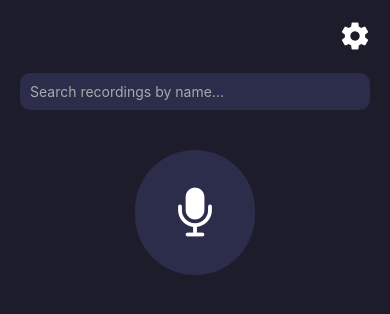
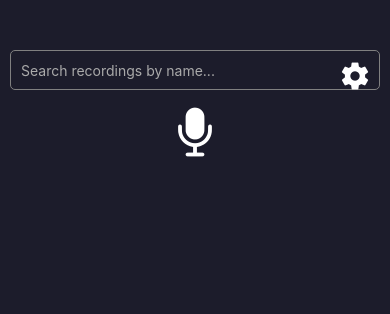
Before and after one commit to eungobs/Audio-Recording, a React Native app: screen / in a window 390 px wide. Shown: the top 314 px of the page. Built offline with nearby package versions, Linux system fonts and the light colour scheme.

Commit message:
settings added

```diff
--- a/App.js
+++ b/App.js
@@ -7,6 +7,8 @@ import {
   StyleSheet,
   FlatList,
   Alert,
+  Modal,
+  Linking
 } from 'react-native';
 import { Audio } from 'expo-av';
 import AsyncStorage from '@react-native-async-storage/async-storage';
@@ -19,6 +21,7 @@ export default function App() {
   const [currentlyPlaying, setCurrentlyPlaying] = useState(null);
   const [searchQuery, setSearchQuery] = useState('');
   const [filteredRecordings, setFilteredRecordings] = useState([]);
+  const [modalVisible, setModalVisible] = useState(false); // Modal visibility state
 
   // Start recording
   const startRecording = async () => {
@@ -150,13 +153,64 @@ export default function App() {
     }
   };
 
+  // Handle Settings option press
+  const handleSettingsOption = (option) => {
+    setModalVisible(false); // Close modal when an option is selected
+    if (option === 'Record Quality') {
+      // Implement record quality functionality
+      Alert.alert('Record Quality', 'Choose the recording quality here...');
+    } else if (option === 'Block Calls While Recording') {
+      // Implement block calls functionality
+      Alert.alert('Block Calls', 'Block incoming calls while recording...');
+    } else if (option === 'Privacy Policy') {
+      Linking.openURL('https://www.example.com/privacy-policy'); // Open privacy policy link
+    } else if (option === 'Permissions') {
+      Linking.openURL('https://www.example.com/permissions'); // Open permissions link
+    } else if (option === 'Contact Us') {
+      Linking.openURL('https://www.example.com/contact-us'); // Open contact us link
+    }
+  };
+
   useEffect(() => {
     loadRecordings();
   }, []);
 
   return (
     <View style={styles.container}>
-      <Ionicons name="settings-sharp" size={30} color="white" style={styles.settingsIcon} />
+      <TouchableOpacity onPress={() => setModalVisible(true)}>
+        <Ionicons name="settings-sharp" size={30} color="white" style={styles.settingsIcon} />
+      </TouchableOpacity>
+
+      {/* Modal for settings options */}
+      <Modal
+        transparent={true}
+        visible={modalVisible}
+        animationType="slide"
+        onRequestClose={() => setModalVisible(false)}
+      >
+        <View style={styles.modalContainer}>
+          <View style={styles.modalContent}>
+            <Text style={styles.modalOption} onPress={() => handleSettingsOption('Record Quality')}>
+              Record Quality
+            </Text>
+            <Text style={styles.modalOption} onPress={() => handleSettingsOption('Block Calls While Recording')}>
+              Block Calls While Recording
+            </Text>
+            <Text style={styles.modalOption} onPress={() => handleSettingsOption('Privacy Policy')}>
+              Privacy Policy
+            </Text>
+            <Text style={styles.modalOption} onPress={() => handleSettingsOption('Permissions')}>
+              Permissions
+            </Text>
+            <Text style={styles.modalOption} onPress={() => handleSettingsOption('Contact Us')}>
+              Contact Us
+            </Text>
+            <TouchableOpacity onPress={() => setModalVisible(false)}>
+              <Text style={styles.closeModal}>Close</Text>
+            </TouchableOpacity>
+          </View>
+        </View>
+      </Modal>
 
       <TextInput
         style={styles.searchBar}
@@ -204,33 +258,33 @@ const styles = StyleSheet.create({
   container: {
     flex: 1,
     backgroundColor: '#1c1c2b',
-    padding: 20,
-    alignItems: 'center',
+    paddingTop: 50,
+    paddingLeft: 10,
+    paddingRight: 10,
+  },
+  microphone: {
+    alignSelf: 'center',
+    marginBottom: 20,
+  },
+  settingsIcon: {
+    position: 'absolute',
+    top: 10,
+    right: 10,
   },
   searchBar: {
-    backgroundColor: '#2c2c4b',
+    height: 40,
+    borderColor: 'gray',
+    borderWidth: 1,
+    borderRadius: 5,
+    paddingLeft: 10,
+    marginBottom: 10,
     color: 'white',
-    width: '100%',
-    borderRadius: 10,
-    padding: 10,
-    marginBottom: 20,
-  },
-  microphone: {
-    marginTop: 20,
-    backgroundColor: '#2c2c4b',
-    padding: 30,
-    borderRadius: 100,
-    alignItems: 'center',
-    justifyContent: 'center',
   },
   recordingItem: {
-    flexDirection: 'row',
-    justifyContent: 'space-between',
-    backgroundColor: '#2c2c4b',
-    padding: 15,
-    borderRadius: 10,
-    marginTop: 10,
-    width: '100%',
+    backgroundColor: '#333',
+    marginBottom: 10,
+    padding: 10,
+    borderRadius: 5,
   },
   recordingText: {
     color: 'white',
@@ -238,10 +292,28 @@ const styles = StyleSheet.create({
   },
   recordingActions: {
     flexDirection: 'row',
-    gap: 10,
+    justifyContent: 'flex-end',
   },
-  settingsIcon: {
-    alignSelf: 'flex-end',
-    marginBottom: 20,
+  modalContainer: {
+    flex: 1,
+    justifyContent: 'center',
+    alignItems: 'center',
+    backgroundColor: 'rgba(0, 0, 0, 0.7)',
+  },
+  modalContent: {
+    backgroundColor: '#fff',
+    padding: 20,
+    borderRadius: 10,
+    width: 300,
+  },
+  modalOption: {
+    fontSize: 16,
+    marginBottom: 10,
+    color: '#007BFF',
+  },
+  closeModal: {
+    color: 'gray',
+    textAlign: 'center',
+    marginTop: 10,
   },
 });
```
